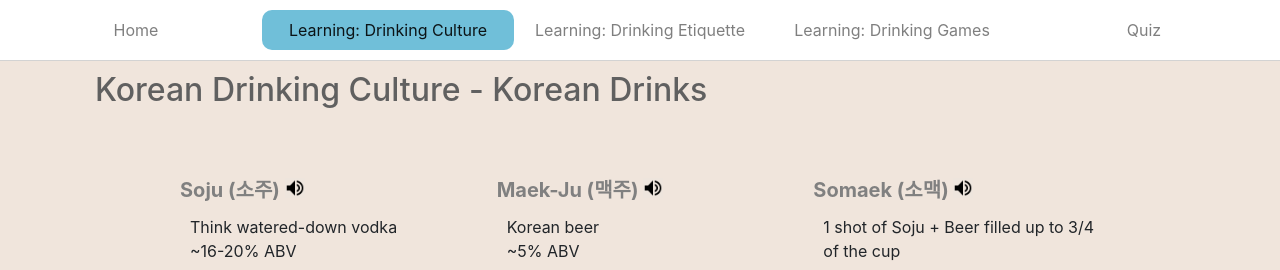
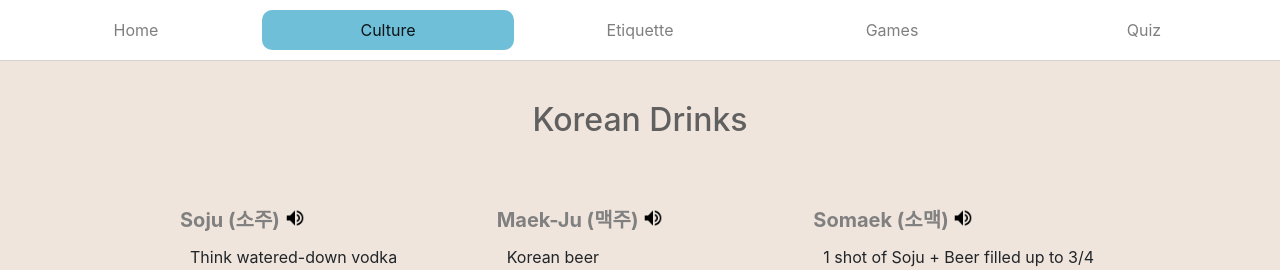
Before and after one commit to vaughn486/KoreanDrinkingGames, a Flask app: page /learn_culture/1 in a window 1280 px wide. Shown: the top 270 px of the page. Run offline with Flask 3, Linux system fonts and the light colour scheme; some libraries are stand-ins or nearby versions; some web fonts are replaced.

Commit message:
minor formatting and appearence editing

```diff
--- a/code/server.py
+++ b/code/server.py
@@ -113,18 +113,18 @@ content = [
 content_culture = [
    {
       'id': 1,
-      'title': 'Korean Drinking Culture - Korean Drinks',
+      'title': 'Korean Drinks',
       'last_accessed': None
 
    },
    {
       'id': 2,
-      'title': 'Korean Drinking Culture - Cheers + General Drinking Etiquette',
+      'title': 'Cheers + General Drinking Etiquette',
       'last_accessed': None
    },
    {
       'id': 3,
-      'title': 'Korean Drinking Culture - How to "cha"',
+      'title': 'How to "cha"',
       'last_accessed': None
    }
 ]
@@ -132,23 +132,23 @@ content_culture = [
 content_etiquette = [
    {
       'id': 1,
-      'title': 'Formal Drinking Etiquette - Summary',
+      'title': 'Summary',
       'last_accessed': None
 
    },
    {
       'id': 2,
-      'title': 'Formal Drinking Etiquette - Rule 1',
+      'title': 'Rule 1',
       'last_accessed': None
    },
    {
       'id': 3,
-      'title': 'Formal Drinking Etiquette - Rule 2',
+      'title': 'Rule 2',
       'last_accessed': None
    },
    {
       'id': 4,
-      'title': 'Formal Drinking Etiquette - Rule 3',
+      'title': 'Rule 3',
       'last_accessed': None
    }
 ]
--- a/code/static/main.css
+++ b/code/static/main.css
@@ -119,6 +119,8 @@ body {
 .learning-title{
     margin-left: 0;
     color: rgb(96, 96, 96);
+    text-align: center;
+    margin-top: 30px;
 }
 .bold {
     font-weight: bold;
--- a/code/templates/layout.html
+++ b/code/templates/layout.html
@@ -35,13 +35,13 @@
               <a class="nav-link dark-grey {{ 'active' if current_page == 'home' else '' }}" href="/">Home</a>
           </li>
           <li class="nav-item">
-              <a class="nav-link dark-grey {{ 'active' if current_page == 'learning_culture' else '' }}" href="/learn_home/1">Learning: Drinking Culture</a>
+              <a class="nav-link dark-grey {{ 'active' if current_page == 'learning_culture' else '' }}" href="/learn_home/1">Culture</a>
           </li>
           <li class="nav-item">
-            <a class="nav-link dark-grey {{ 'active' if current_page == 'learning_etiquette' else '' }}" href="/learn_home/2">Learning: Drinking Etiquette</a>
+            <a class="nav-link dark-grey {{ 'active' if current_page == 'learning_etiquette' else '' }}" href="/learn_home/2">Etiquette</a>
           </li>
           <li class="nav-item">
-            <a class="nav-link dark-grey {{ 'active' if current_page == 'learning_games' else '' }}" href="/learn_home/3">Learning: Drinking Games</a>
+            <a class="nav-link dark-grey {{ 'active' if current_page == 'learning_games' else '' }}" href="/learn_home/3">Games</a>
           </li>
           <li class="nav-item">
             <a class="nav-link dark-grey {{ 'active' if current_page == 'quiz' else '' }}" href="/quiz">Quiz</a>
--- a/code/templates/learn_games.html
+++ b/code/templates/learn_games.html
@@ -46,7 +46,6 @@
 <div id="content2" class="material">
     <h2 class = "learning-title">{{ lesson.title }}</h2>
     <p>{{ lesson.description }}</p>
-    Losing Scenarios:
     <center><iframe id="vid-etiquette-1" width="560" height="315"
         src="https://www.youtube.com/embed/sSyhr4ON6W4?si=oVli3XhjpRZEQOpv&start=385&amp;end=400"
         title="YouTube video player"
```
